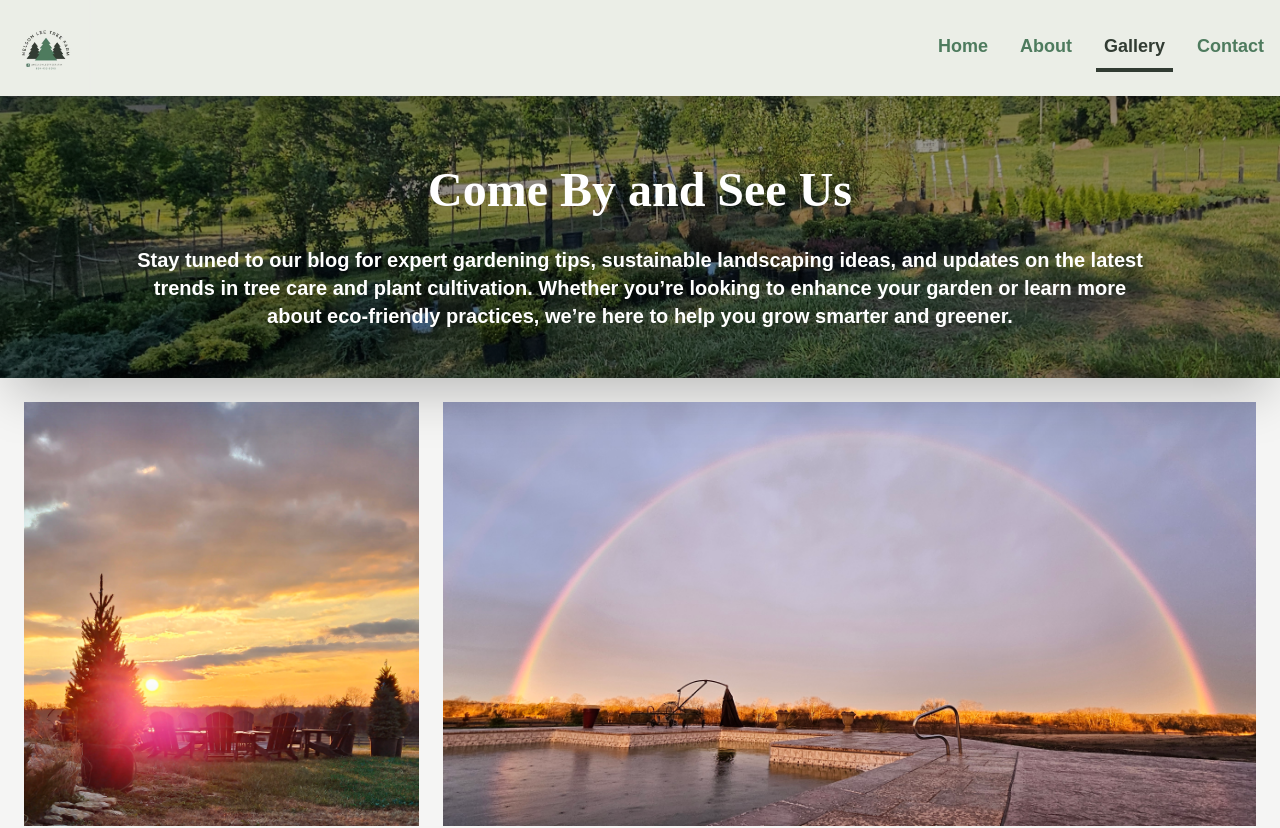
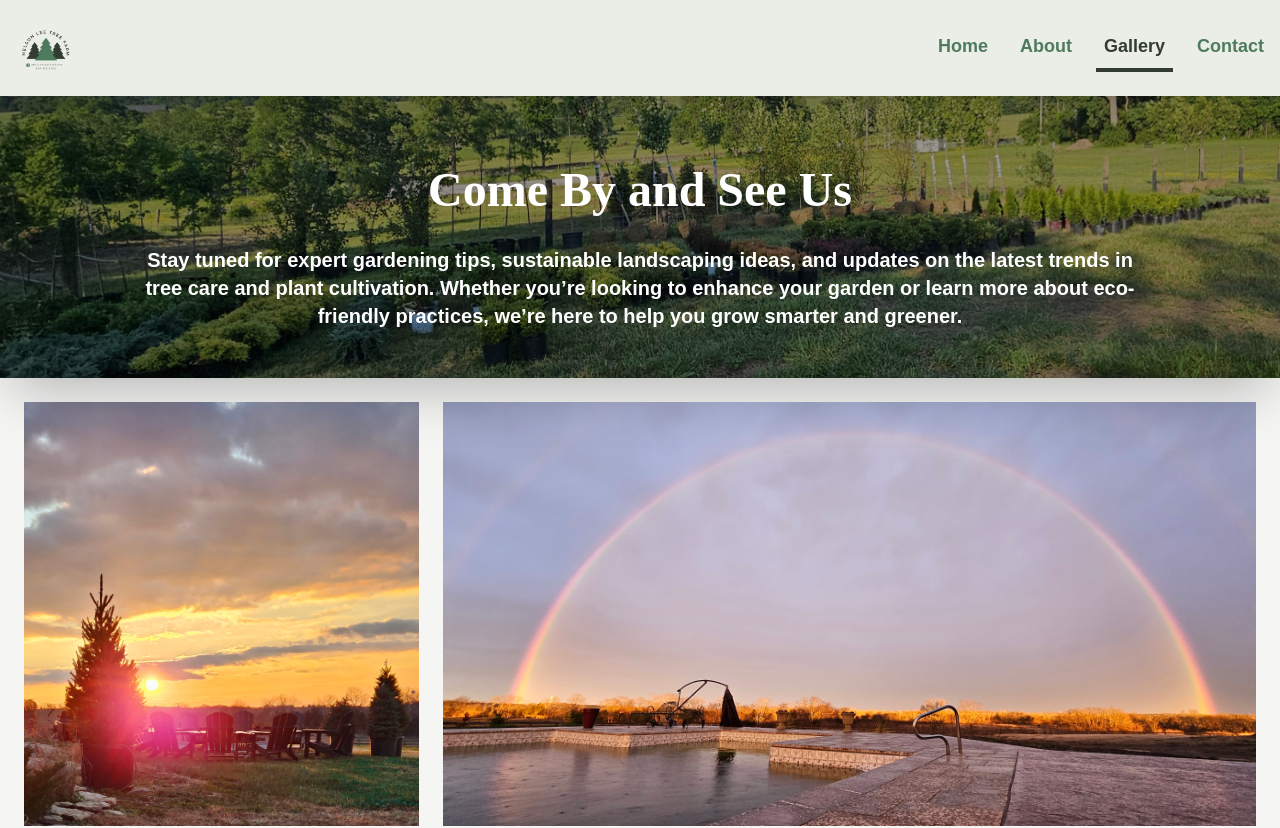
Before and after one commit to Pzink03/NelsonLeeTreeFarm, a React (Vite) app: page /gallery in a window 1280 px wide. Shown: the top 828 px of the page. Built offline with nearby package versions, Linux system fonts and the light colour scheme.

Commit message:
fixed a typo in the banner

```diff
--- a/src/pages/Gallery.tsx
+++ b/src/pages/Gallery.tsx
@@ -76,7 +76,7 @@ const galleryImages = [
 export function Gallery(){
     return (
         <>
-            <Banner title={"Come By and See Us"}  style="" image="/assets/images/GalleryBanner.png" subtitle="Stay tuned to our blog for expert gardening tips, sustainable landscaping ideas, and updates on the latest trends in tree care and plant cultivation. Whether you’re looking to enhance your garden or learn more about eco-friendly practices, we’re here to help you grow smarter and greener." />
+            <Banner title={"Come By and See Us"}  style="" image="/assets/images/GalleryBanner.png" subtitle="Stay tuned for expert gardening tips, sustainable landscaping ideas, and updates on the latest trends in tree care and plant cultivation. Whether you’re looking to enhance your garden or learn more about eco-friendly practices, we’re here to help you grow smarter and greener." />
             {/* <h1 className="text-center font-medium text-xl md:p-24 px-4 py-10">Stay tuned to our blog for expert gardening tips, sustainable landscaping ideas, and updates on the latest trends in tree care and plant cultivation. Whether you’re looking to enhance your garden or learn more about eco-friendly practices, we’re here to help you grow smarter and greener.</h1> */}
                 <div className="grid md:grid-cols-[repeat(auto-fill,minmax(300px,1fr))] grid-cols-1 gap-6 items-stretch auto-rows-[200px] grid-flow-dense bg-stone-100 m-0 p-6">
                     {galleryImages.map((perks) => (
```
